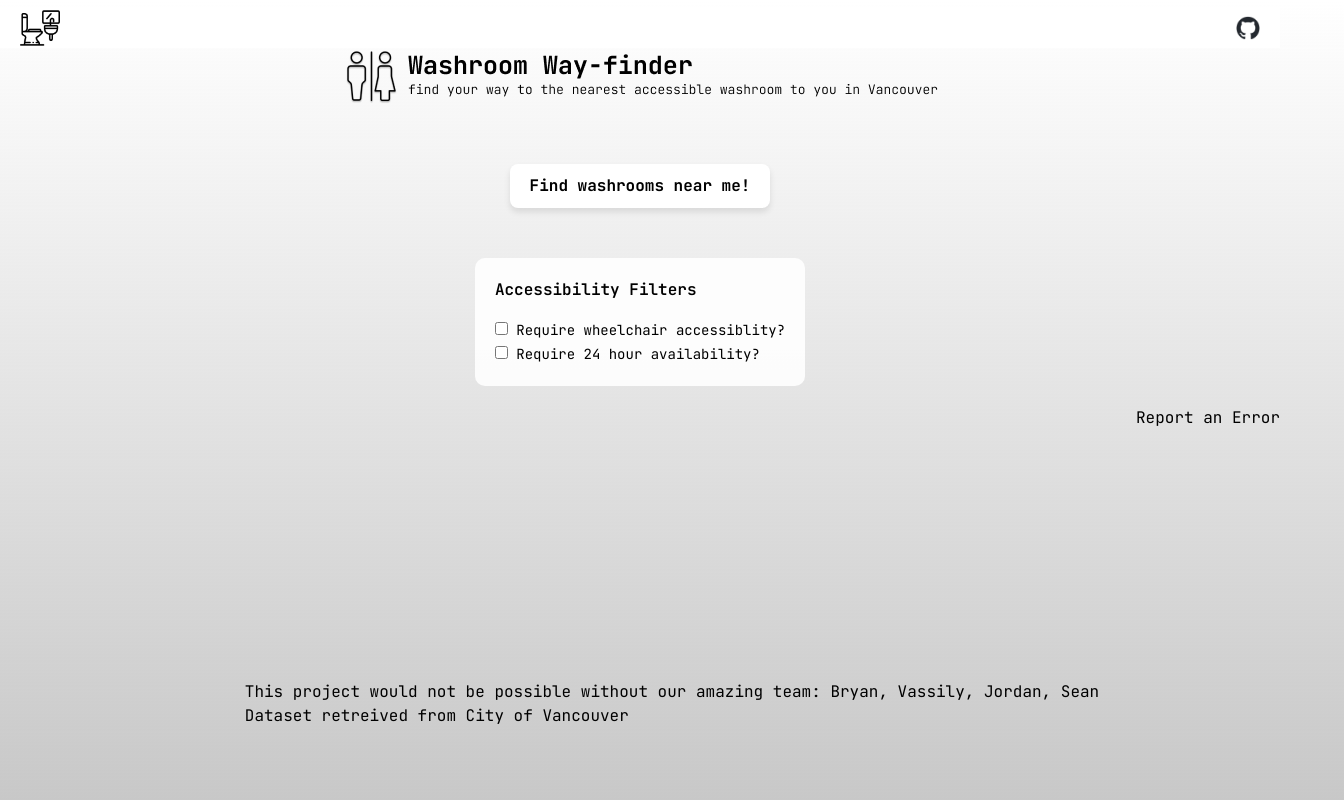
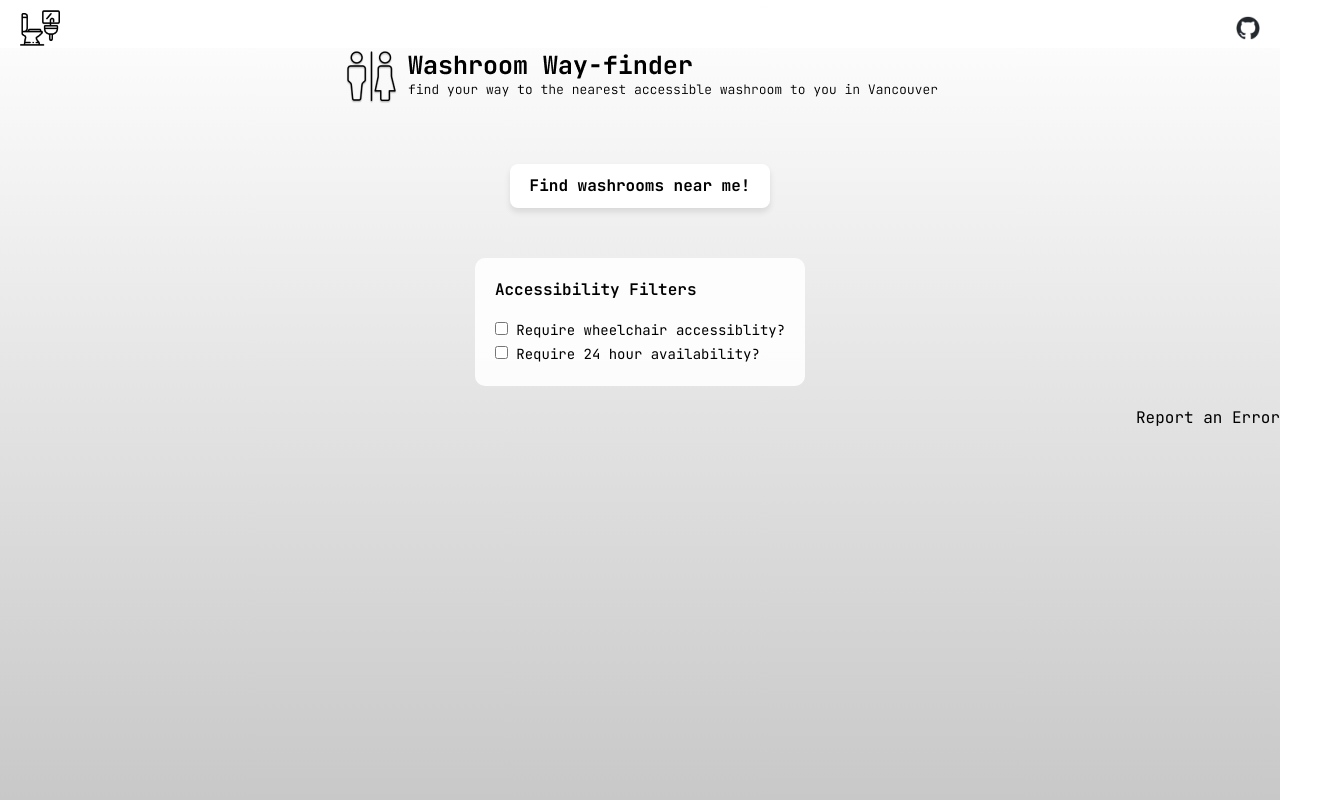
Before and after one commit to DoiBoi/nwPlus-Project, a Next.js app: page / in a window 1280 px wide. Shown: the whole page, 1344 px wide, since content can reach past the window. Built offline with nearby package versions, Linux system fonts and the light colour scheme.

Commit message:
remove about the team section

```diff
--- a/src/app/page.js
+++ b/src/app/page.js
@@ -85,16 +85,6 @@ export default function Home() {
         <div className="flex h-[15%] w-[15%] justify-end ml-auto mr-0">
           <Report />
         </div>
-
-        <div color="blue" id="about-the-team" className="flex h-[105%] w-[105%] align-items-md-end flex-shrink-0 mt-[250px] justify-center ml-auto mr-0">
-          <p>This project would not be possible without our amazing team:
-          Bryan, Vassily, Jordan, Sean
-            <br></br>
-            <a href="https://opendata.vancouver.ca/explore/dataset/public-washrooms/map/?location=12,49.2594,-123.10009" target="_blank" rel="noopener noreferrer">
-              Dataset retreived from City of Vancouver
-            </a>
-          </p>
-        </div>
       </main>
     </>
   );
```
